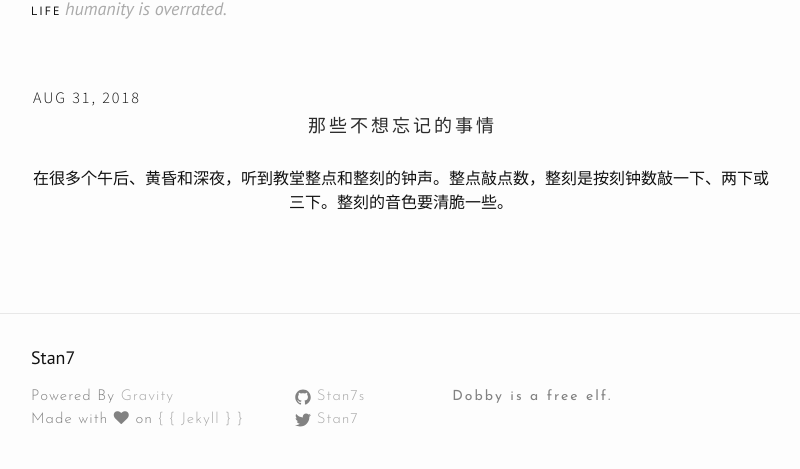
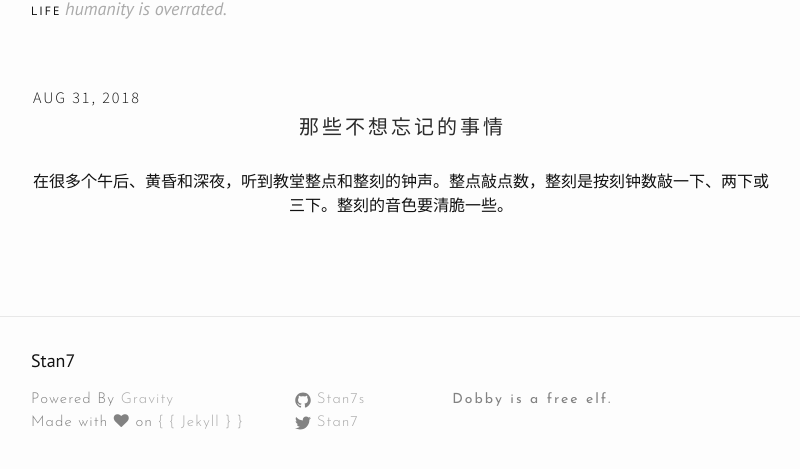
Before and after one commit to Stan7s/stan7s.github.io, a Jekyll site: the page built from life.md, in a window 1280 px wide. Shown: the part 307-776 px from the top of the page, without its empty margins (239-1039 px from the left). Built offline with Jekyll 4.4.1, drawn with Linux system fonts in a browser that asks for light colours; nearby versions of some CDN libraries.

Commit message:
Update style.scss

```diff
--- a/css/style.scss
+++ b/css/style.scss
@@ -314,7 +314,8 @@
   float: right;
 }
 .postTitle {
-  font-weight: 400;
+  font-weight: 500;
+  font-size: 20px;
   text-align: center;
   text-transform: uppercase;
   letter-spacing: 3px;
@@ -516,9 +517,9 @@
 
   text-align: center;
   font-family: "PT Sans";
-  font-weight: 900;
+  font-weight: 400;
   @include media-query($on-laptop) {
-    font-size: 36px;
+    font-size: 28px;
   }
 }
 .post-content {
```
